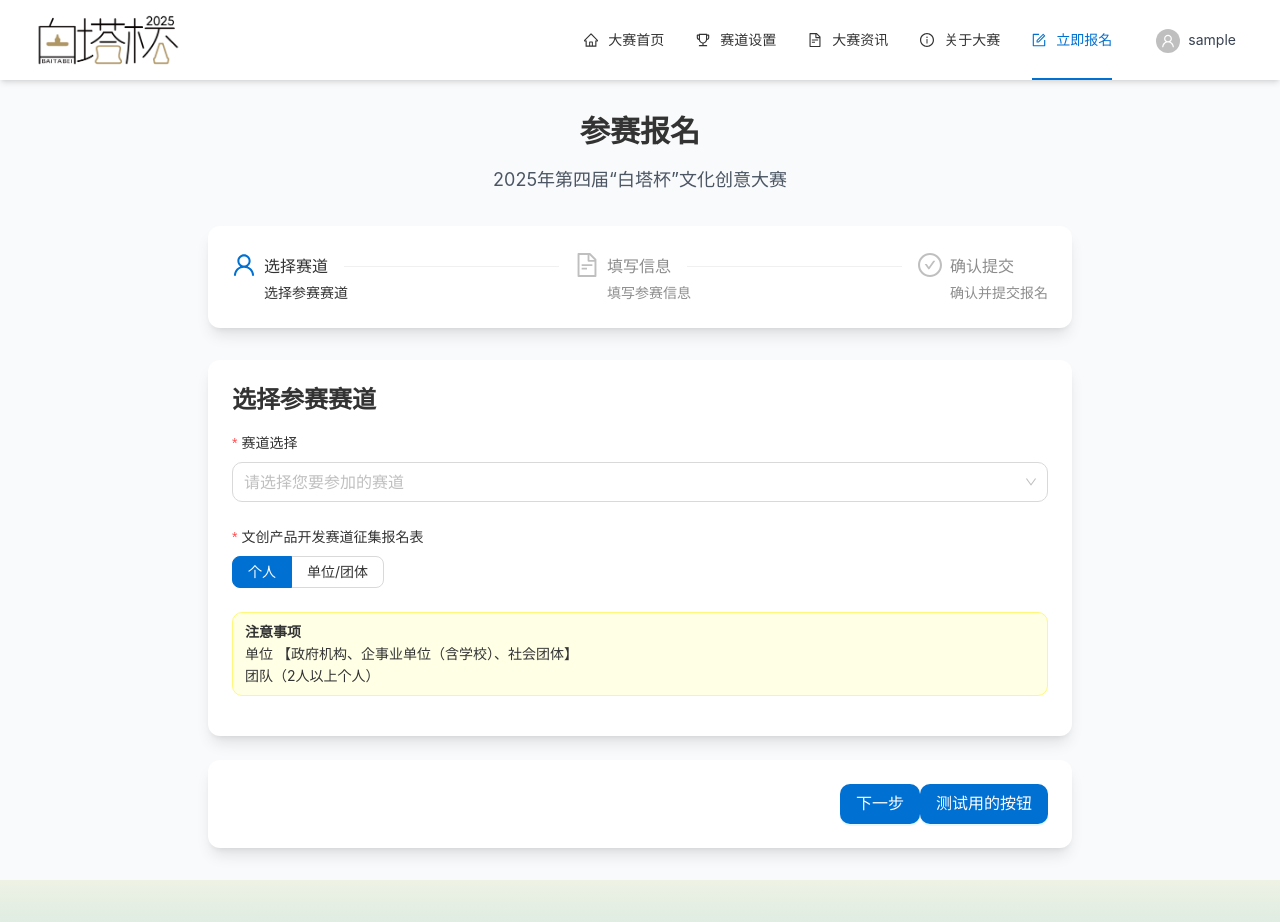
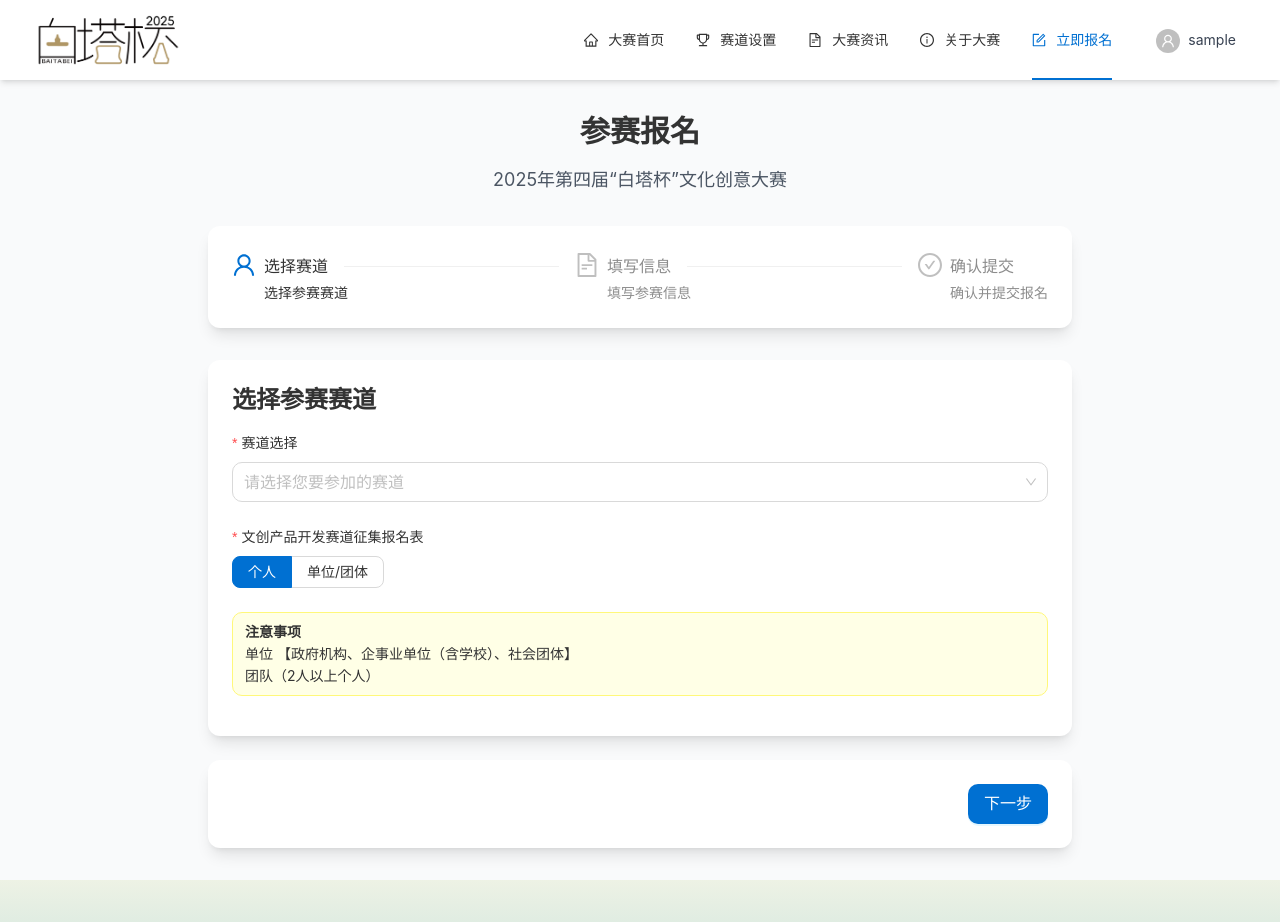
Before and after one commit to Cai-xinlei/baitabei, a React (Vite) app: page /baitabei/register in a window 1280 px wide. Shown: the top 922 px of the page. Built offline with nearby package versions, Linux system fonts and the light colour scheme; sample sign-in values are in the browser's storage.

Commit message:
feat: 代理注视

```diff
--- a/src/pages/RegisterPage/index.tsx
+++ b/src/pages/RegisterPage/index.tsx
@@ -273,9 +273,9 @@ const RegisterPage: React.FC = () => {
                       <Button type="primary" size="large" onClick={handleNext}>
                         下一步
                       </Button>
-                      <Button type="primary" size="large" onClick={handleSubmit}>
+                      {/* <Button type="primary" size="large" onClick={handleSubmit}>
                         测试用的按钮
-                      </Button>
+                      </Button> */}
                     </>
                   ) : (
                     <Button
--- a/src/services/request.js
+++ b/src/services/request.js
@@ -3,7 +3,7 @@ import { message } from 'antd';
 
 // 创建axios实例
 const service = axios.create({
-    baseURL: 'http://39.106.56.69:8080', // 代理地址
+    // baseURL: 'http://39.106.56.69:8080', // 代理地址
     timeout: 15000,
     withCredentials: true
 });
```
